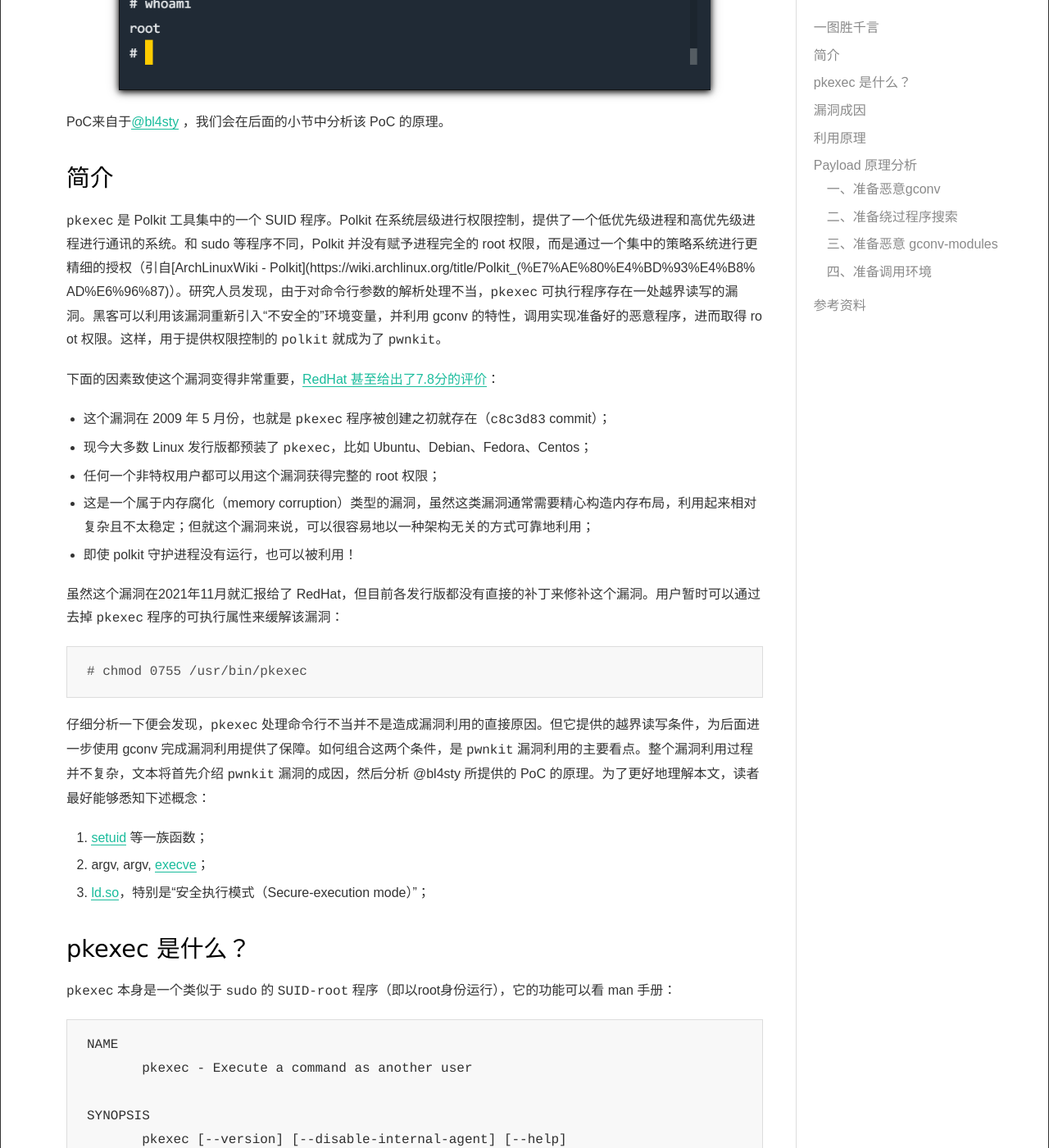
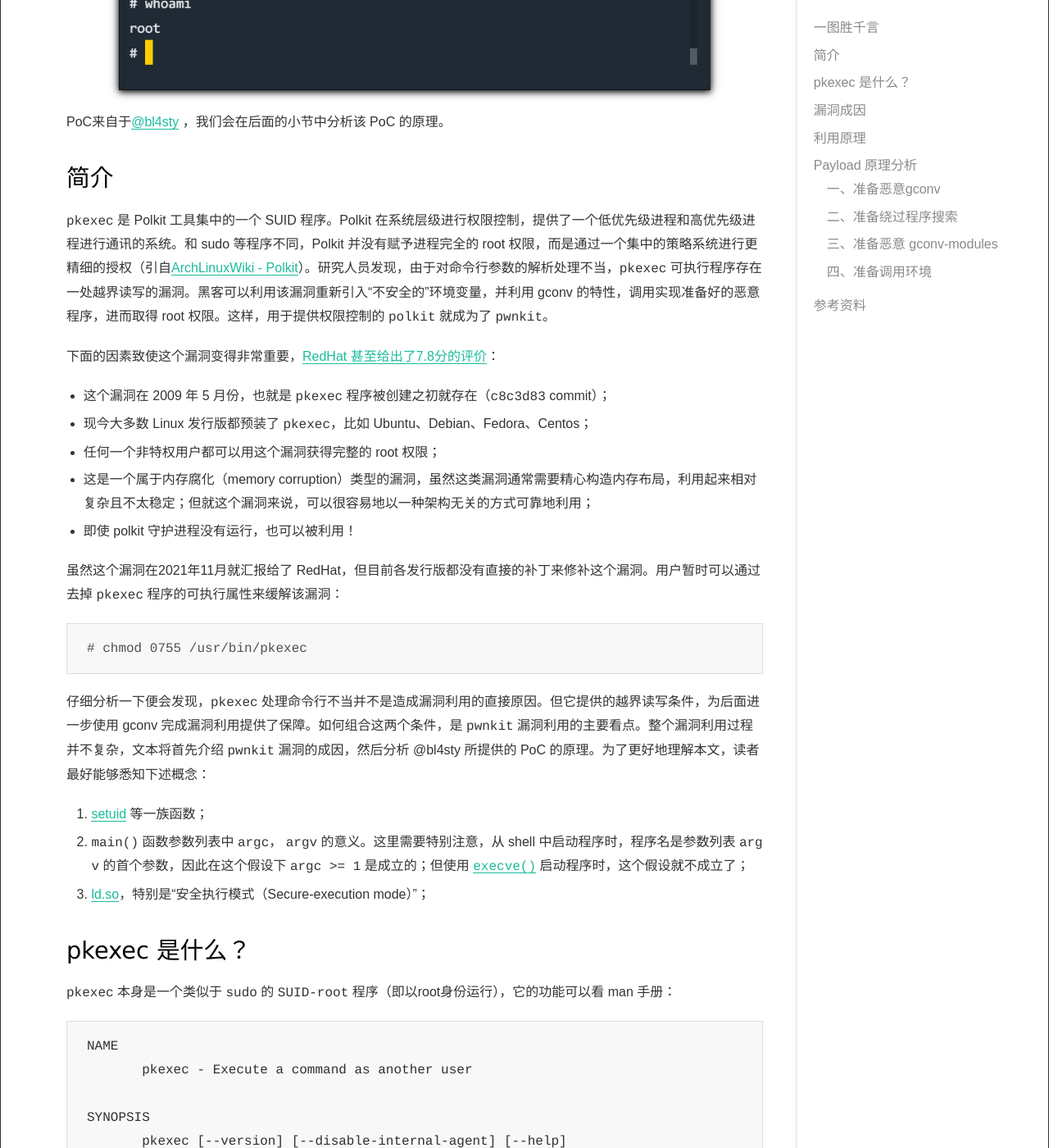
Before and after one commit to DeathKing/deathking.github.io, a Jekyll site: the page built from _posts/2022-01-26-pwnkit-cve-2021-4034-introduction.md, in a window 1280 px wide and 1400 px high, scrolled down 841 px. Shown: the whole window at 82% size. Built offline with Jekyll 4.4.1, drawn with Linux system fonts in a browser that asks for light colours; comment, search, counter and statistics services are not loaded.

Commit message:
enriched the detail of argc and execve.

````diff
--- a/_posts/2022-01-26-pwnkit-cve-2021-4034-introduction.md
+++ b/_posts/2022-01-26-pwnkit-cve-2021-4034-introduction.md
@@ -27,7 +27,7 @@
 
 ## 简介
 
-`pkexec` 是 Polkit 工具集中的一个 SUID 程序。Polkit 在系统层级进行权限控制，提供了一个低优先级进程和高优先级进程进行通讯的系统。和 sudo 等程序不同，Polkit 并没有赋予进程完全的 root 权限，而是通过一个集中的策略系统进行更精细的授权（引自[ArchLinuxWiki - Polkit](https://wiki.archlinux.org/title/Polkit_(%E7%AE%80%E4%BD%93%E4%B8%AD%E6%96%87)）。研究人员发现，由于对命令行参数的解析处理不当，`pkexec` 可执行程序存在一处越界读写的漏洞。黑客可以利用该漏洞重新引入“不安全的”环境变量，并利用 gconv 的特性，调用实现准备好的恶意程序，进而取得 root 权限。这样，用于提供权限控制的 `polkit` 就成为了 `pwnkit`。
+`pkexec` 是 Polkit 工具集中的一个 SUID 程序。Polkit 在系统层级进行权限控制，提供了一个低优先级进程和高优先级进程进行通讯的系统。和 sudo 等程序不同，Polkit 并没有赋予进程完全的 root 权限，而是通过一个集中的策略系统进行更精细的授权（引自[ArchLinuxWiki - Polkit](https://wiki.archlinux.org/title/Polkit_%28%E7%AE%80%E4%BD%93%E4%B8%AD%E6%96%87%29)）。研究人员发现，由于对命令行参数的解析处理不当，`pkexec` 可执行程序存在一处越界读写的漏洞。黑客可以利用该漏洞重新引入“不安全的”环境变量，并利用 gconv 的特性，调用实现准备好的恶意程序，进而取得 root 权限。这样，用于提供权限控制的 `polkit` 就成为了 `pwnkit`。
 
 下面的因素致使这个漏洞变得非常重要，[RedHat 甚至给出了7.8分的评价](https://access.redhat.com/security/cve/CVE-2021-4034)：
 
@@ -46,7 +46,7 @@
 仔细分析一下便会发现，`pkexec` 处理命令行不当并不是造成漏洞利用的直接原因。但它提供的越界读写条件，为后面进一步使用 gconv 完成漏洞利用提供了保障。如何组合这两个条件，是 `pwnkit` 漏洞利用的主要看点。整个漏洞利用过程并不复杂，文本将首先介绍 `pwnkit` 漏洞的成因，然后分析 @bl4sty 所提供的 PoC 的原理。为了更好地理解本文，读者最好能够悉知下述概念：
 
 1. [setuid](https://man7.org/linux/man-pages/man2/setuid.2.html) 等一族函数；
-2. argv, argv, [execve](https://man7.org/linux/man-pages/man2/execve.2.html)；
+2. `main()` 函数参数列表中 `argc`， `argv` 的意义。这里需要特别注意，从 shell 中启动程序时，程序名是参数列表 `argv` 的首个参数，因此在这个假设下 `argc >= 1` 是成立的；但使用 [`execve()`](https://man7.org/linux/man-pages/man2/execve.2.html) 启动程序时，这个假设就不成立了；
 3. [ld.so](https://man7.org/linux/man-pages/man8/ld.so.8.html)，特别是“安全执行模式（Secure-execution mode）”；
 
 ## pkexec 是什么？
@@ -268,6 +268,7 @@
 └── pkexec-poc
 ```
 
+
 ## 参考资料
 
 1. [https://www.openwall.com/lists/oss-security/2014/07/14/1]()
````
